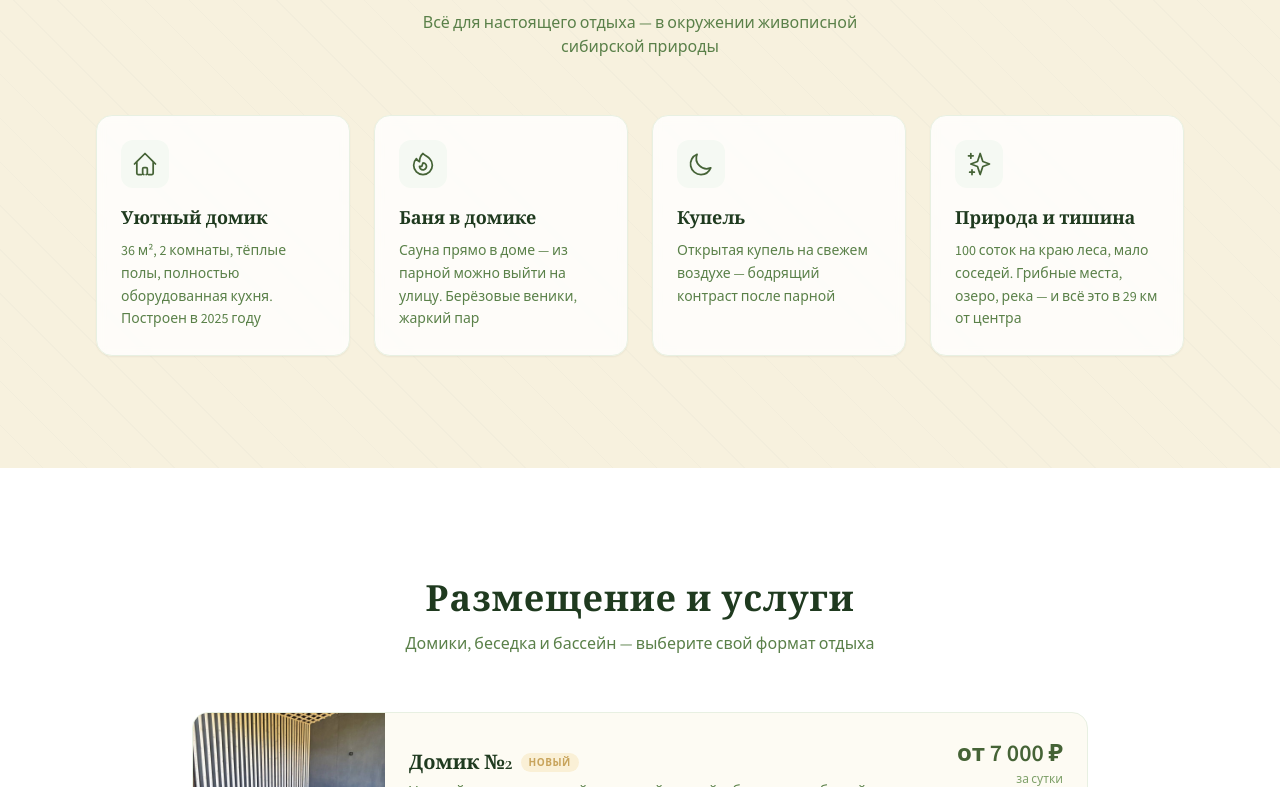
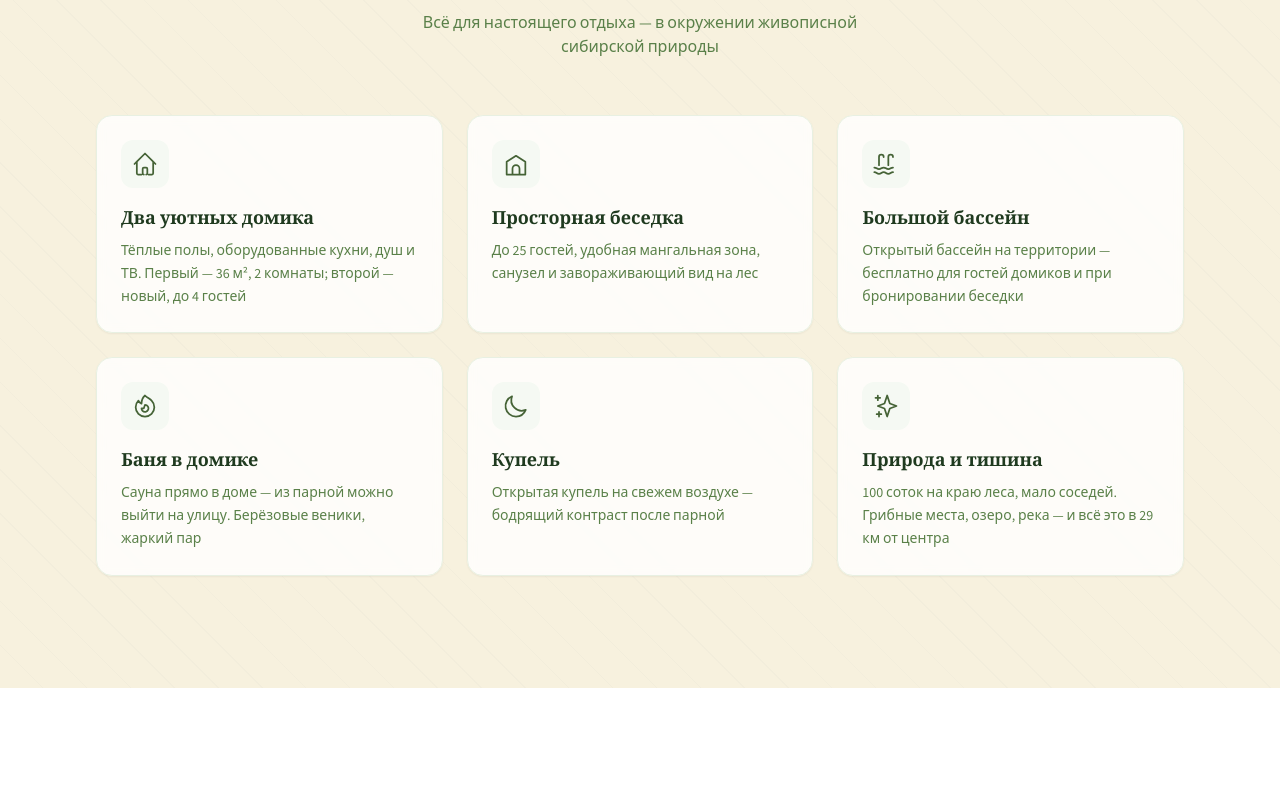
Before and after one commit to grigoryarbuzov/kedr-landing, a React (Vite) app: page / in a window 1280 px wide. Shown: the part 953-1740 px from the top of the page. Built offline with nearby package versions, Linux system fonts and the light colour scheme.

Commit message:
Актуализация секции преимуществ: два домика, беседка, бассейн

```diff
--- a/src/App.jsx
+++ b/src/App.jsx
@@ -205,8 +205,18 @@ function Hero({ phone, mounted }) {
 const FEATURES = [
   {
     icon: <svg className="w-7 h-7" fill="none" stroke="currentColor" viewBox="0 0 24 24"><path strokeLinecap="round" strokeLinejoin="round" strokeWidth={1.5} d="M3 12l2-2m0 0l7-7 7 7M5 10v10a1 1 0 001 1h3m10-11l2 2m-2-2v10a1 1 0 01-1 1h-3m-4 0a1 1 0 01-1-1v-4a1 1 0 011-1h2a1 1 0 011 1v4a1 1 0 01-1 1" /></svg>,
-    title: "Уютный домик",
-    desc: "36 м², 2 комнаты, тёплые полы, полностью оборудованная кухня. Построен в 2025 году",
+    title: "Два уютных домика",
+    desc: "Тёплые полы, оборудованные кухни, душ и ТВ. Первый — 36 м², 2 комнаты; второй — новый, до 4 гостей",
+  },
+  {
+    icon: <svg className="w-7 h-7" fill="none" stroke="currentColor" viewBox="0 0 24 24"><path strokeLinecap="round" strokeLinejoin="round" strokeWidth={1.5} d="M4 21V10l8-5 8 5v11M4 21h16M9 21v-5a3 3 0 016 0v5" /></svg>,
+    title: "Просторная беседка",
+    desc: "До 25 гостей, удобная мангальная зона, санузел и завораживающий вид на лес",
+  },
+  {
+    icon: <svg className="w-7 h-7" fill="none" stroke="currentColor" viewBox="0 0 24 24"><path strokeLinecap="round" strokeLinejoin="round" strokeWidth={1.5} d="M2 15c2 0 2 1.4 4 1.4S8 15 10 15s2 1.4 4 1.4 2-1.4 4-1.4M2 19c2 0 2 1.4 4 1.4S8 19 10 19s2 1.4 4 1.4 2-1.4 4-1.4M6 13V6a2 2 0 114 0M14 13V6a2 2 0 114 0" /></svg>,
+    title: "Большой бассейн",
+    desc: "Открытый бассейн на территории — бесплатно для гостей домиков и при бронировании беседки",
   },
   {
     icon: <svg className="w-7 h-7" fill="none" stroke="currentColor" viewBox="0 0 24 24"><path strokeLinecap="round" strokeLinejoin="round" strokeWidth={1.5} d="M17.657 18.657A8 8 0 016.343 7.343S7 9 9 10c0-2 .5-5 2.986-7C14 5 16.09 5.777 17.656 7.343A7.975 7.975 0 0120 13a7.975 7.975 0 01-2.343 5.657z" /><path strokeLinecap="round" strokeLinejoin="round" strokeWidth={1.5} d="M9.879 16.121A3 3 0 1012.015 11L11 14H9c0 .768.293 1.536.879 2.121z" /></svg>,
@@ -239,7 +249,7 @@ function Features() {
           Всё для настоящего отдыха — в окружении живописной сибирской природы
         </p>
 
-        <div className="grid grid-cols-1 sm:grid-cols-2 lg:grid-cols-4 gap-5 md:gap-6">
+        <div className="grid grid-cols-1 sm:grid-cols-2 lg:grid-cols-3 gap-5 md:gap-6">
           {FEATURES.map((f, i) => (
             <div key={i} className="bg-white/80 backdrop-blur-sm rounded-2xl p-6 shadow-sm hover:shadow-md hover:shadow-frost-200/30 transition-all duration-300 border border-frost-100 group">
               <div className="w-12 h-12 bg-frost-50 rounded-xl flex items-center justify-center text-frost-600 mb-4 group-hover:bg-frost-100 transition-colors">
```
